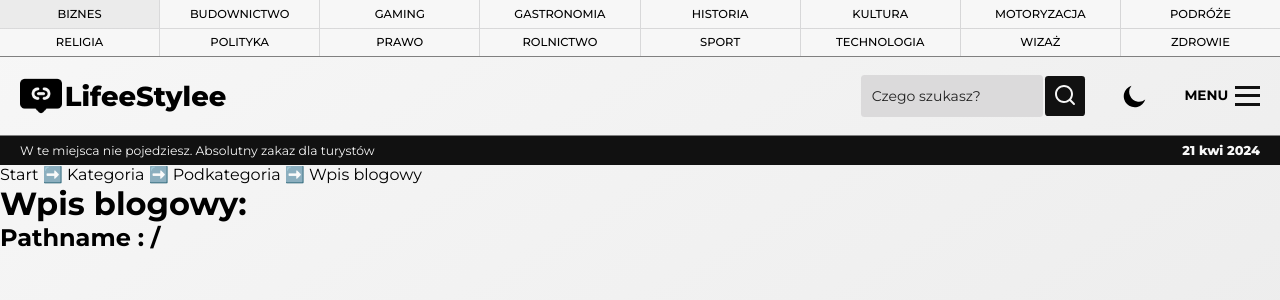
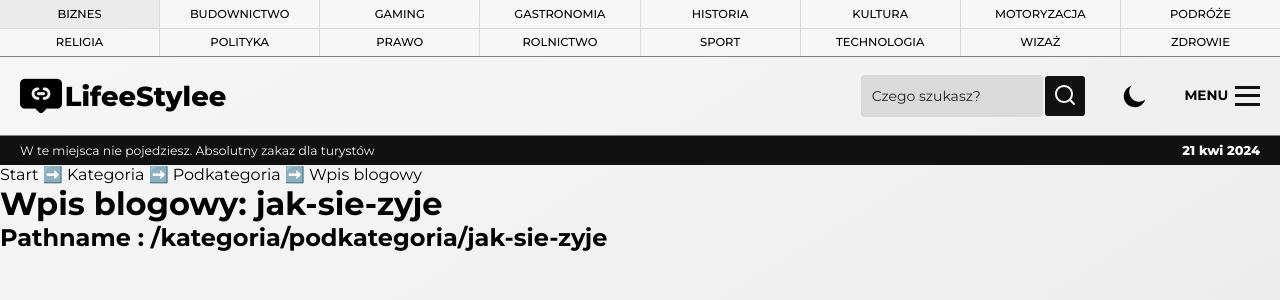
Before and after one commit to RadWEB2000/lifestylee, a Next.js app in the folder web/: page /kategoria/podkategoria/jak-sie-zyje in a window 1280 px wide. Shown: the top 300 px of the page. Built offline with nearby package versions, Linux system fonts and the light colour scheme.

Commit message:
create getting pathname function

```diff
--- a/web/src/app/[category]/[subcategory]/[post]/page.tsx
+++ b/web/src/app/[category]/[subcategory]/[post]/page.tsx
@@ -1,9 +1,20 @@
-import getPathname from "@/func/getPathname";
+import { generateUri } from "@/func/index";
 
+type tPostPage = {
+  params: Promise<{
+    category: string;
+    subcategory: string;
+    post: string;
+    url: {
+      pathname: string;
+      search: string;
+    };
+  }>;
+};
 
-export default async function PostPage({ post }: { post?: string }) {
-  console.log("wpis blogowy: ", post);
-  const pathname  =await getPathname();
+export default async function PostPage(props: tPostPage) {
+  const { category, post, subcategory } = await props.params;
+  const pathname = generateUri(category, subcategory, post);
 
   return (
     <div>
@@ -11,7 +22,6 @@ export default async function PostPage({ post }: { post?: string }) {
       <div>
         <h1>Wpis blogowy: {post}</h1>
         <h2>Pathname : {pathname}</h2>
-
       </div>
     </div>
   );
--- /dev/null
+++ b/web/src/lib/functions/generateUri.ts
@@ -0,0 +1,4 @@
+export default function generateUri(...parts: (string | undefined)[]): string {
+  const segments = parts.filter((part) => part);
+  return `/${segments.join("/")}`;
+}
--- a/web/src/lib/functions/getPathname.ts
+++ /dev/null
@@ -1,16 +0,0 @@
-import { headers } from "next/headers";
-
-export default async function getPathname(){
-    const headersList = await headers();
-    const referer = headersList.get('referer') || '';
-
-    try {
-        const url = referer.startsWith('http') ? new URL(referer) : new URL(referer,'http://localhost');
-        console.log(`pathname url: ${url.pathname}`)
-        return url.pathname
-    }catch (error) {
-        console.log(`Error get pathname : ${error}`)
-        return ''
-    }
-
-}
--- /dev/null
+++ b/web/src/lib/functions/index.ts
@@ -0,0 +1 @@
+export { default as generateUri } from "@/func/generateUri";
```
Also changed, not shown: web/src/app/[category]/[subcategory]/page.tsx (+15 -7 lines), web/src/app/[category]/page.tsx (+16 -3 lines).
